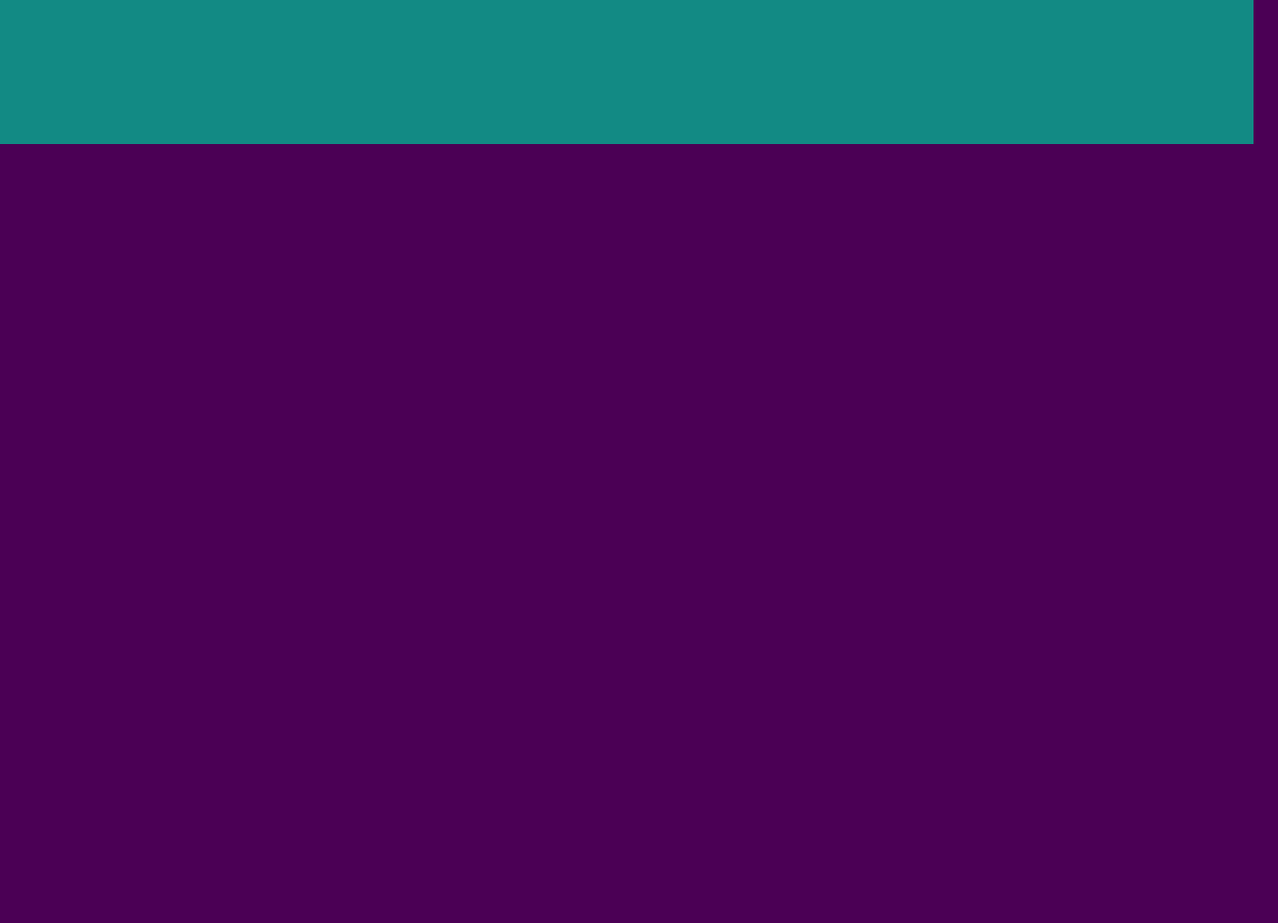
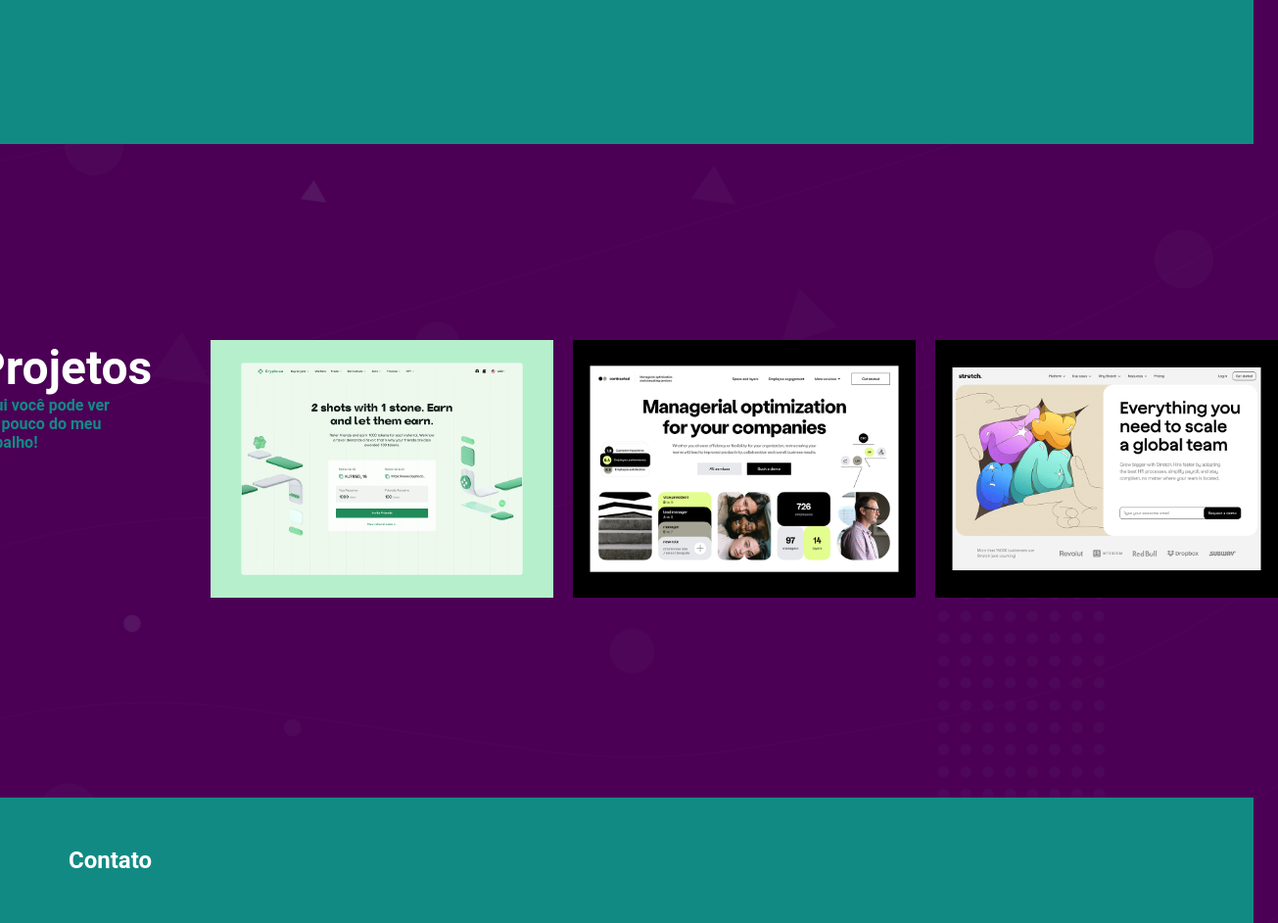
Before and after one commit to mariopardojr/scooby-doo-portfolio, a plain HTML site: page index.html in a window 1280 px wide. Shown: the part 1465-2407 px from the top of the page at 98% size, 1305 px wide, since content can reach past the window. Before the commit the page ends 1612 px from the top, so only its background shows below. Drawn offline with nearby package versions, Linux system fonts and the light colour scheme.

Commit message:
feat: Implements project section

```diff
--- a/index.html
+++ b/index.html
@@ -10,6 +10,7 @@
       type="text/css"
       href="https://cdn.jsdelivr.net/gh/devicons/devicon@latest/devicon.min.css"
     />
+    <link rel="icon" type="image/x-icon" href="assets/scooby-paw.svg.svg" />
   </head>
   <body>
     <header id="home" class="header">
@@ -61,10 +62,10 @@
           <h2>Role para baixo</h2>
         </div>
       </section>
-      <section id="skill" class="container skills">
+      <section id="skill" class="container section-container">
         <div>
-          <h1>Habilidades</h1>
-          <p>Tecnologias que possuo experiência!</p>
+          <h1 class="section-title">Habilidades</h1>
+          <p class="section-subtitle">Tecnologias que possuo experiência!</p>
         </div>
         <div class="skills-box">
           <ul class="skill-list">
@@ -121,12 +122,29 @@
           </ul>
         </div>
       </section>
-      <!-- <section id="project" class="container">
-        <h1>Projetos</h1>
+      <section id="project" class="container section-container">
+        <div>
+          <h1 class="section-title">Projetos</h1>
+          <p class="section-subtitle-light">
+            Aqui você pode ver<br />
+            um pouco do meu trabalho!
+          </p>
+        </div>
+        <ul class="projects-list">
+          <li class="project-item">
+            <img class="projects-image" src="assets/project1.png" />
+          </li>
+          <li class="project-item">
+            <img class="projects-image" src="assets/project2.jpg" />
+          </li>
+          <li class="project-item">
+            <img class="projects-image" src="assets/project3.png" />
+          </li>
+        </ul>
       </section>
       <section id="contact" class="container">
         <h1>Contato</h1>
-      </section> -->
+      </section>
     </main>
   </body>
 </html>
--- a/style.css
+++ b/style.css
@@ -14,6 +14,8 @@ body {
 
 .header {
   align-items: center;
+  background-color: #4b0055;
+  background-image: url(/assets/background.png);
   color: white;
   display: flex;
   justify-content: space-evenly;
@@ -154,13 +156,6 @@ main {
   transition: 500ms;
 }
 
-.skills {
-  flex-direction: row;
-  gap: 60px;
-  justify-content: center;
-  padding: 150px 0;
-}
-
 .skill-list {
   display: flex;
   gap: 20px;
@@ -172,14 +167,17 @@ main {
   background-color: #79af30;
   border: 2px solid #8db15f;
   border-radius: 5px;
+  color: #4b0055;
   display: flex;
   flex-direction: column;
+  font-weight: 600;
   gap: 10px;
   padding: 25px 39px;
 }
 
 .skill-item:hover {
   border: 2px solid #4b0055;
+  transform: scale(1.1);
   transition: 1000ms;
 }
 
@@ -199,11 +197,48 @@ main {
   font-size: 60px;
 }
 
-.skills h1 {
+.section-title {
   font-size: 3rem;
 }
 
-.skills p {
+.section-subtitle {
   color: #4b0055;
   font-weight: 600;
 }
+
+.section-subtitle-light {
+  color: #128a84;
+  font-weight: 600;
+}
+.section-container {
+  flex-direction: row;
+  gap: 60px;
+  justify-content: center;
+  padding: 150px 0;
+}
+
+.section-container {
+  flex-direction: row;
+  gap: 60px;
+  justify-content: center;
+  padding: 150px 0;
+}
+
+.projects-list {
+  display: flex;
+  gap: 20px;
+  list-style-type: none;
+}
+
+.projects-image {
+  width: 350px;
+}
+
+.project-item:hover {
+  transform: scale(1.1);
+  transition: 500ms;
+}
+
+.project-item:not(:hover) {
+  transition: 500ms;
+}
```
Also changed, not shown: assets/project1.png (added), assets/project2.jpg (added), assets/project3.png (added), assets/scooby-paw.svg.svg (added).
